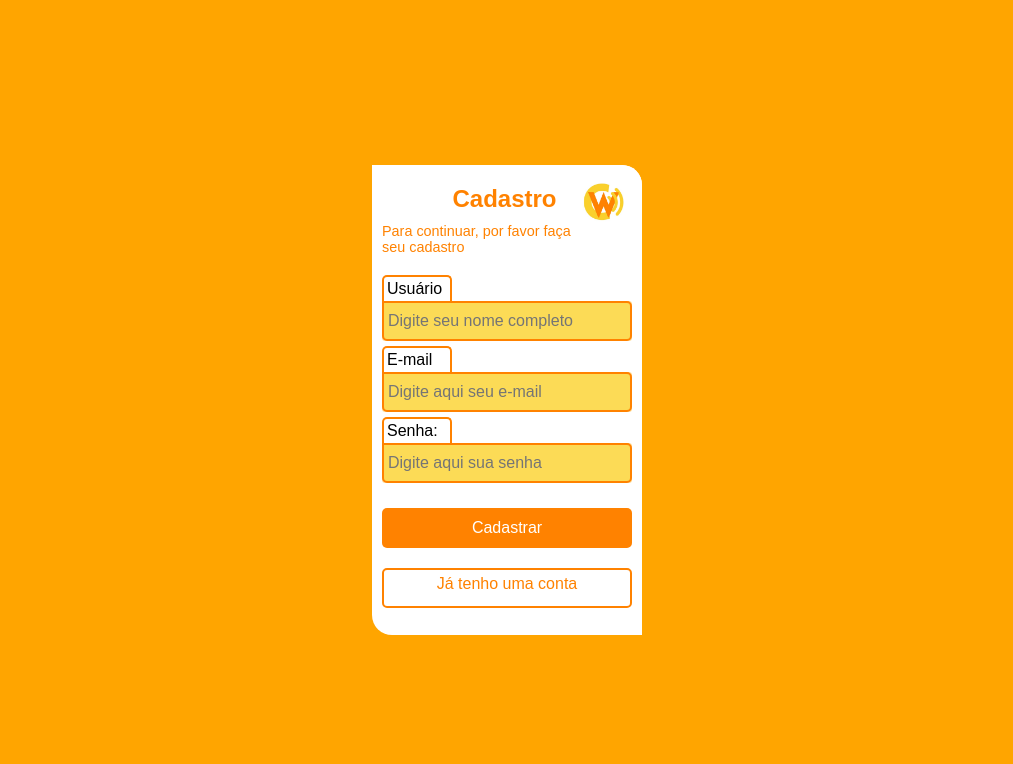
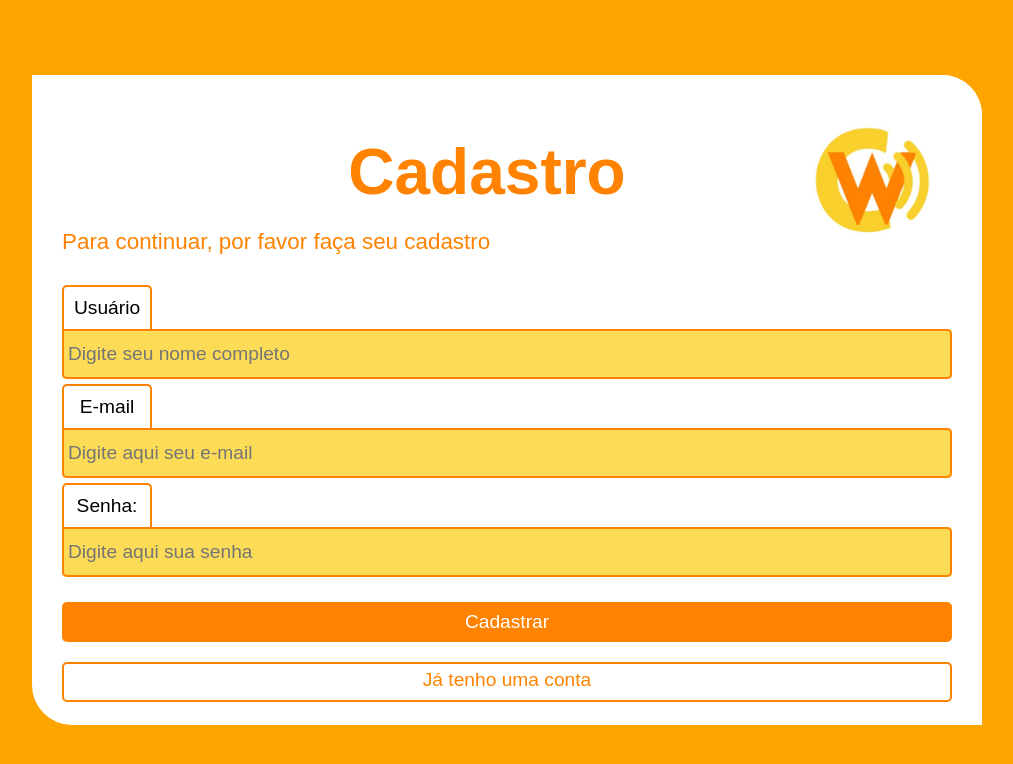
Before and after one commit to WAGUNA-SS/SiteCompleto, a PHP site: page /login/cadastro.html in a window 1280 px wide. Shown: the top 764 px of the page, without its empty margins (133-1146 px from the left). Run offline with PHP 8.4, Linux system fonts and the light colour scheme; some web fonts are replaced.

Commit message:
update md

```diff
--- a/login/estilos/media-queries.css
+++ b/login/estilos/media-queries.css
@@ -43,4 +43,69 @@
     form > div.campo {
         margin: 7px 0px;
     }
+
+    form > input[type=submit] {
+        margin-top: 20px;
+        height: 50px;
+        font-size: 1.2em;
+    }
+
+    form > a.botao-esqueci {
+        height: 50px;
+        padding: 15px;
+    }
 }
+
+@media screen and (min-width: 992px) {
+
+    #login {
+        height: 650px;
+        width: 950px;
+        border-radius: 0px 40px 0px 40px;
+    }
+
+    section#login > div#imagem {
+        height: 200px;
+        width: 200px;
+        border-radius: 0px 40px 0px 0px;
+    }
+
+    section#login > div#formulario {
+        padding: 30px;
+    }
+
+    div#formulario > h1 {
+        font-size: 4em;
+        margin-top: 30px;
+        margin-bottom: 20px;
+        margin-left: 130px;
+    }
+
+    div#formulario > p {
+        font-size: 1.4em;
+        margin-bottom: 30px;
+    }
+
+    form > p.titulo {
+        width: 90px;
+        padding: 10px;
+        font-size: 1.2em;
+        text-align: center;
+    }
+
+    form > div.campo {
+        height: 50px;
+        font-size: 1.2em;
+    }
+
+    form > input[type=submit] {
+        height: 40px;
+        font-size: 1.2em;
+    }
+
+    form > a.botao-esqueci {
+        height: 40px;
+        padding: 5px;
+        font-size: 1.2em;
+    }
+}
--- a/login/estilos/registro.css
+++ b/login/estilos/registro.css
@@ -33,6 +33,8 @@ main{
     width: 270px;
     border-radius: 0px 20px 0px 20px;
     transform: translate(-50%, -50%);
+    transition: width .3s , height .3s;
+    transition-timing-function: ease;
 }
 
 section#login > div#imagem {
```
